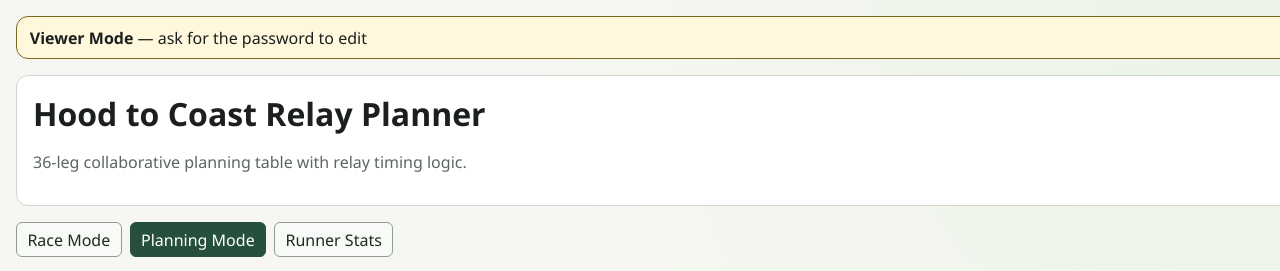
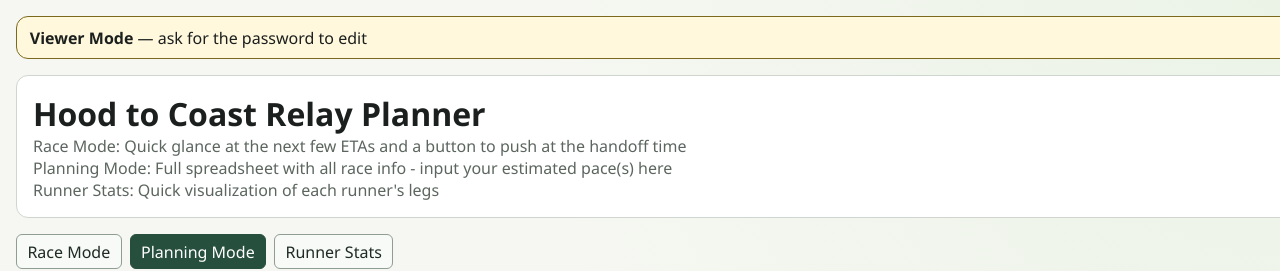
Before and after one commit to ipil/HTC_tracking, a Next.js app: page / in a window 1280 px wide. Shown: the top 271 px of the page. Built offline with nearby package versions, Linux system fonts and the light colour scheme; no server answers; the database is empty.

Commit message:
intro text edit

```diff
--- a/app/page.tsx
+++ b/app/page.tsx
@@ -26,7 +26,11 @@
         <header className="panel" style={{ display: "flex", justifyContent: "space-between", alignItems: "center" }}>
           <div>
             <h1>Hood to Coast Relay Planner</h1>
-            <p className="muted">36-leg collaborative planning table with relay timing logic.</p>
+            <div className="muted">
+              <div>Race Mode: Quick glance at the next few ETAs and a button to push at the handoff time</div>
+              <div>Planning Mode: Full spreadsheet with all race info - input your estimated pace(s) here</div>
+              <div>Runner Stats: Quick visualization of each runner&apos;s legs</div>
+            </div>
           </div>
           <div style={{ display: "flex", gap: "0.5rem", alignItems: "center" }}>
             {accessLevel === "admin" ? <span>Admin Mode</span> : null}
```
